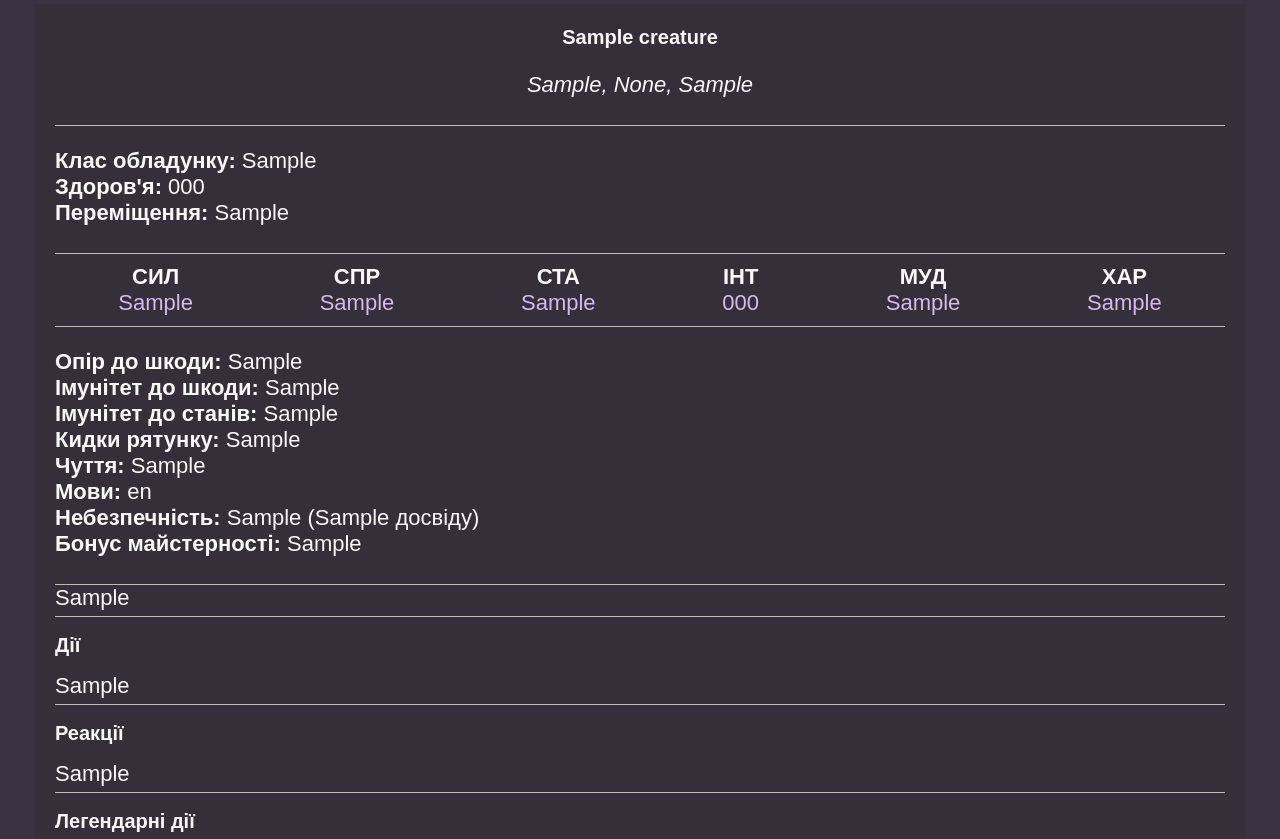
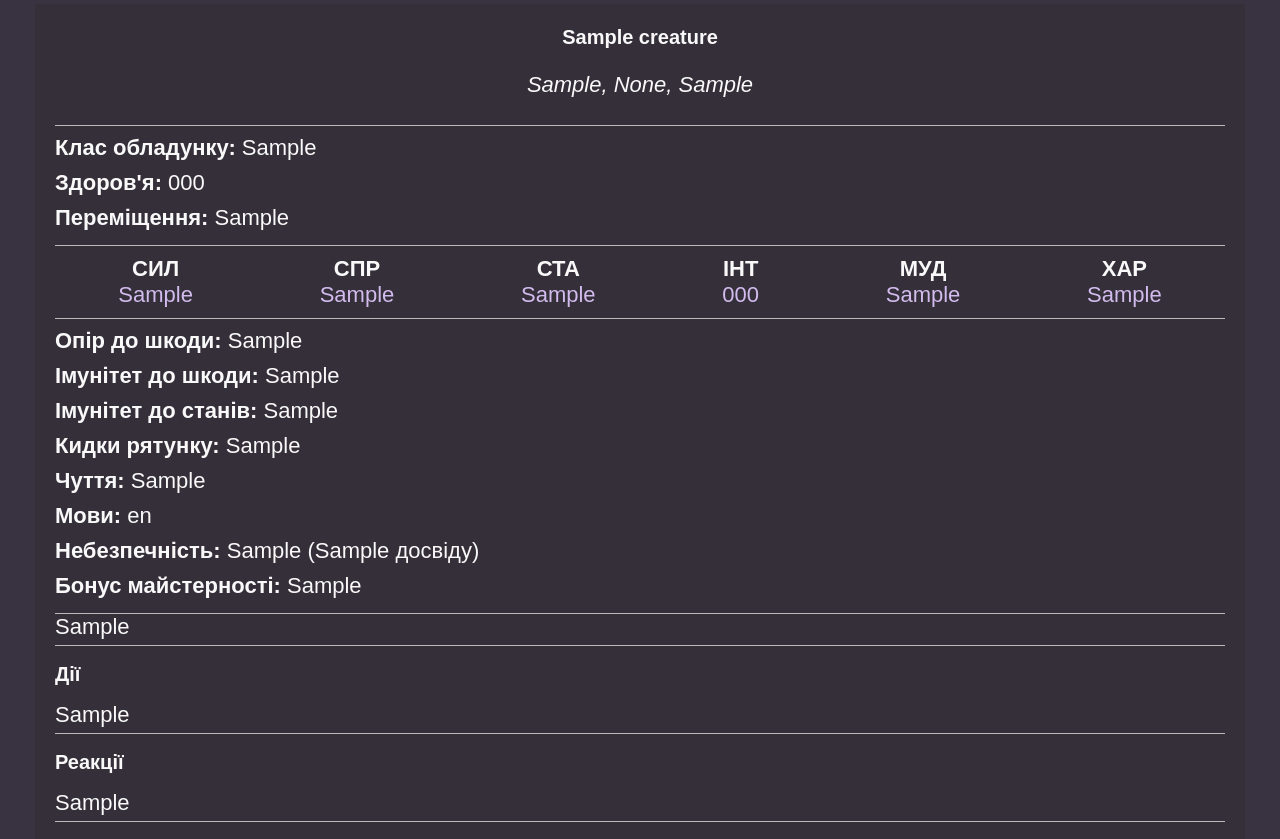
Before and after one commit to lukaholota/spells, a Flask app: page /creature/1 in a window 1280 px wide. Shown: the part 66-905 px from the top of the page. Run offline with Flask 3, Linux system fonts and the light colour scheme; tables that the repository leaves empty hold one stand-in row (values such as "Sample post").

Commit message:
creature margin

```diff
--- a/app/static/css/creature.css
+++ b/app/static/css/creature.css
@@ -4,12 +4,6 @@ p, strong, div, a[href], b {
 
 .name h2 {
     display: inline;
-}
-
-@media only screen and (max-width: 425px) {
-    p, strong, div, a[href], b {
-        font-size: 14px;
-    }
 }
 
 .stat-block {
@@ -48,3 +42,16 @@ p, strong, div, a[href], b {
 .source {
     margin-top: 15px;
 }
+
+.skill {
+    margin: 9px 0;
+}
+
+@media only screen and (max-width: 425px) {
+    p, strong, div, a[href], b {
+        font-size: 14px;
+    }
+    .skill {
+        margin: 6px 0;
+    }
+}
--- a/app/templates/creature.html
+++ b/app/templates/creature.html
@@ -22,16 +22,18 @@
             </div>
         </div>
         <div class="properties underlined">
-            <p>
+            <div class="skill">
                 <strong>Клас обладунку:</strong>
                 {{creature.ac}}
-                <br>
+            </div>
+            <div class="skill">
                 <strong>Здоров'я:</strong>
                 {{creature.hp}}
-                <br>
+            </div>
+            <div class="skill">
                 <strong>Переміщення:</strong>
                 {{creature.speed}}
-            </p>
+            </div>
         </div>
         <div class="stat-block underlined">
             <div class="stats">
@@ -85,38 +87,46 @@
         </div>
 
         <div class="different-skills underlined">
-            <p>
             {% if creature.damage_resistance|length != 0 %}
+            <div class="skill">
                 <strong>Опір до шкоди:</strong>
                 {{creature.damage_resistance}}
-                <br>
+            </div>
             {% endif %}
             {% if creature.damage_immunity|length != 0 %}
+            <div class="skill">
                 <strong>Імунітет до шкоди:</strong>
                 {{creature.damage_immunity}}
-                <br>
+            </div>
             {% endif %}
             {% if creature.condition_immunity|length != 0 %}
+            <div class="skill">
                 <strong>Імунітет до станів:</strong>
                 {{creature.condition_immunity}}
-                <br>
+            </div>
             {% endif %}
             {% if creature.saving_throws|length != 0 %}
+            <div class="skill">
                 <strong>Кидки рятунку:</strong>
                 {{creature.saving_throws}}
-                <br>
+            </div>
             {% endif %}
+            <div class="skill">
                 <strong>Чуття:</strong>
                 {{creature.senses}}
-                <br>
+            </div>
+            <div class="skill">
                 <strong>Мови:</strong>
                 {{creature.languages}}
-                <br>
+            </div>
+            <div class="skill">
             <strong>Небезпечність:</strong>
-                {{creature.challenge}} {% if creature.xp != '-' %}({{creature.xp}}  досвіду){% endif %}<br>
+                {{creature.challenge}} {% if creature.xp != '-' %}({{creature.xp}}  досвіду){% endif %}
+            </div>
+            <div class="skill">
                 <strong>Бонус майстерності:</strong>
                 {{creature.proficiency_bonus}}
-            </p>
+            </div>
         </div>
         {% if creature.special_abilities |length != 0 %}
         <div class="special-abilities underlined">
```
Lines whose indentation alone changed are shown as unchanged.
